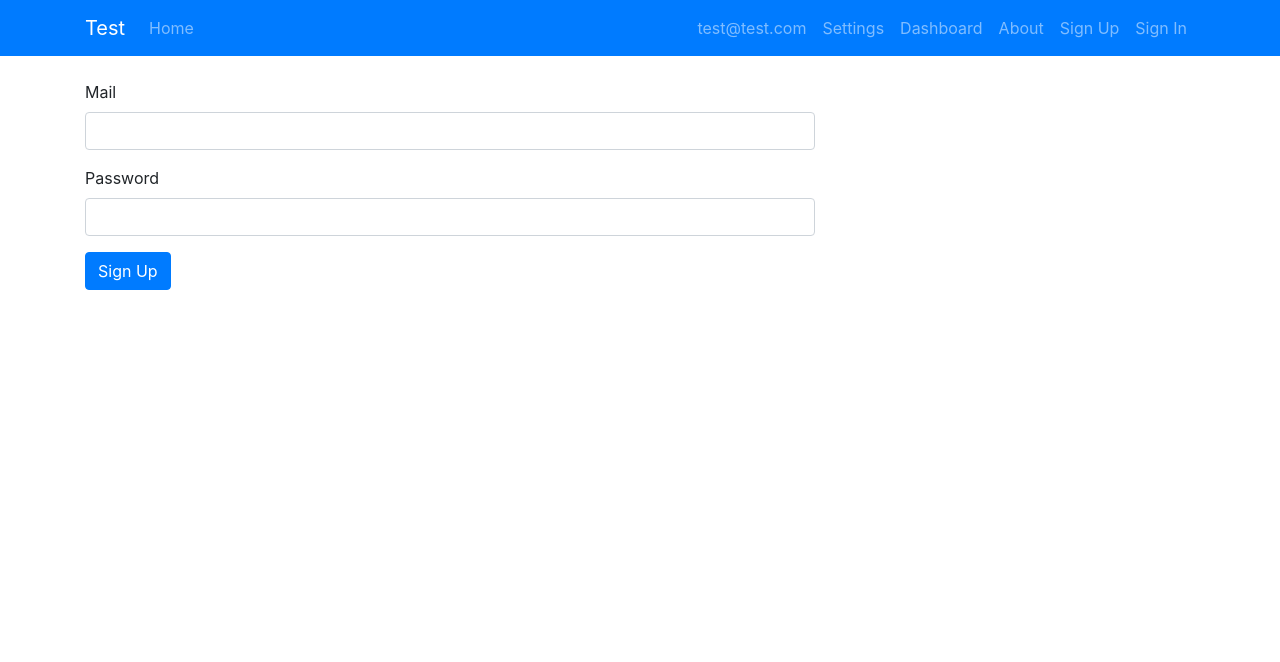
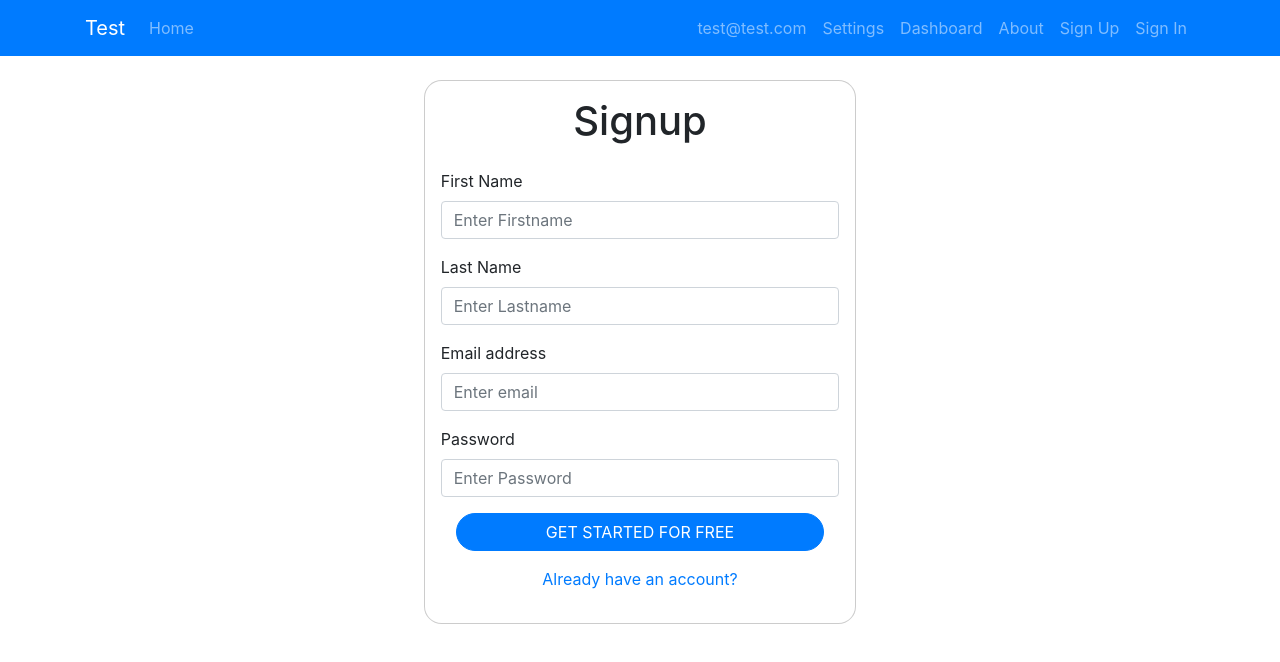
Before and after one commit to aderbalfarias/my-react, an Angular app: page /signup in a window 1280 px wide. Shown: the top 662 px of the page. Built offline with nearby package versions, Linux system fonts and the light colour scheme.

Commit message:
Adding signup view

```diff
--- a/src/app/components/auth/signin/signin.component.html
+++ b/src/app/components/auth/signin/signin.component.html
@@ -62,45 +62,6 @@
 
                 </div>
             </div>
-            <div id="second">
-                <div class="myform form ">
-                    <div class="logo mb-3">
-                        <div class="col-md-12 text-center">
-                            <h1>Signup</h1>
-                        </div>
-                    </div>
-                    <form action="#" name="registration">
-                        <div class="form-group">
-                            <label for="exampleInputEmail1">First Name</label>
-                            <input type="text" name="firstname" class="form-control" id="firstname" aria-describedby="emailHelp"
-                                placeholder="Enter Firstname">
-                        </div>
-                        <div class="form-group">
-                            <label for="exampleInputEmail1">Last Name</label>
-                            <input type="text" name="lastname" class="form-control" id="lastname" aria-describedby="emailHelp"
-                                placeholder="Enter Lastname">
-                        </div>
-                        <div class="form-group">
-                            <label for="exampleInputEmail1">Email address</label>
-                            <input type="email" name="email" class="form-control" id="email" aria-describedby="emailHelp"
-                                placeholder="Enter email">
-                        </div>
-                        <div class="form-group">
-                            <label for="exampleInputEmail1">Password</label>
-                            <input type="password" name="password" id="password" class="form-control" aria-describedby="emailHelp"
-                                placeholder="Enter Password">
-                        </div>
-                        <div class="col-md-12 text-center mb-3">
-                            <button type="submit" class=" btn btn-block mybtn btn-primary tx-tfm">Get Started For Free</button>
-                        </div>
-                        <div class="col-md-12 ">
-                            <div class="form-group">
-                                <p class="text-center"><a href="#" id="signin">Already have an account?</a></p>
-                            </div>
-                        </div>
-                    </form>
-                </div>
-            </div>
         </div>
     </div>
 </div>
--- a/src/app/components/auth/signup/signup.component.css
+++ b/src/app/components/auth/signup/signup.component.css
@@ -0,0 +1,73 @@
+body {
+    padding-top: 4.2rem;
+    padding-bottom: 4.2rem;
+    background: rgba(0, 0, 0, 0.76);
+}
+
+a {
+    text-decoration: none !important;
+}
+
+.myform {
+    position: relative;
+    display: -ms-flexbox;
+    display: flex;
+    padding: 1rem;
+    -ms-flex-direction: column;
+    flex-direction: column;
+    width: 100%;
+    pointer-events: auto;
+    background-color: #fff;
+    background-clip: padding-box;
+    border: 1px solid rgba(0, 0, 0, .2);
+    border-radius: 1.1rem;
+    outline: 0;
+    max-width: 500px;
+}
+
+.tx-tfm {
+    text-transform: uppercase;
+}
+
+.mybtn {
+    border-radius: 50px;
+}
+
+.login-or {
+    position: relative;
+    color: #aaa;
+    margin-top: 10px;
+    margin-bottom: 10px;
+    padding-top: 10px;
+    padding-bottom: 10px;
+}
+
+.span-or {
+    display: block;
+    position: absolute;
+    left: 50%;
+    top: -2px;
+    margin-left: -25px;
+    background-color: #fff;
+    width: 50px;
+    text-align: center;
+}
+
+.hr-or {
+    height: 1px;
+    margin-top: 0px !important;
+    margin-bottom: 0px !important;
+}
+
+.google {
+    color: #666;
+    width: 100%;
+    height: 40px;
+    text-align: center;
+    outline: none;
+    border: 1px solid lightgrey;
+}
+
+form .error {
+    color: #ff0000;
+}
--- a/src/app/components/auth/signup/signup.component.html
+++ b/src/app/components/auth/signup/signup.component.html
@@ -1,4 +1,4 @@
-<div class="row">
+<!-- <div class="row">
     <div class="col-xs-12 col-sm-10 col-md-8 col-sm-offset-1 col-md-offset-2">
         <form (ngSubmit)="onSignup(f)" #f="ngForm">
             <div class="form-group">
@@ -12,4 +12,51 @@
             <button class="btn btn-primary" type="submit" [disabled]="!f.valid">Sign Up</button>
         </form>
     </div>
+</div> -->
+
+
+<div class="container">
+    <div class="row">
+        <div class="col-md-5 mx-auto">
+            <div id="second">
+                <div class="myform form ">
+                    <div class="logo mb-3">
+                        <div class="col-md-12 text-center">
+                            <h1>Signup</h1>
+                        </div>
+                    </div>
+                    <form action="#" name="registration">
+                        <div class="form-group">
+                            <label for="exampleInputEmail1">First Name</label>
+                            <input type="text" name="firstname" class="form-control" id="firstname" aria-describedby="emailHelp"
+                                placeholder="Enter Firstname">
+                        </div>
+                        <div class="form-group">
+                            <label for="exampleInputEmail1">Last Name</label>
+                            <input type="text" name="lastname" class="form-control" id="lastname" aria-describedby="emailHelp"
+                                placeholder="Enter Lastname">
+                        </div>
+                        <div class="form-group">
+                            <label for="exampleInputEmail1">Email address</label>
+                            <input type="email" name="email" class="form-control" id="email" aria-describedby="emailHelp"
+                                placeholder="Enter email">
+                        </div>
+                        <div class="form-group">
+                            <label for="exampleInputEmail1">Password</label>
+                            <input type="password" name="password" id="password" class="form-control" aria-describedby="emailHelp"
+                                placeholder="Enter Password">
+                        </div>
+                        <div class="col-md-12 text-center mb-3">
+                            <button type="submit" class=" btn btn-block mybtn btn-primary tx-tfm">Get Started For Free</button>
+                        </div>
+                        <div class="col-md-12 ">
+                            <div class="form-group">
+                                <p class="text-center"><a href="#" id="signin">Already have an account?</a></p>
+                            </div>
+                        </div>
+                    </form>
+                </div>
+            </div>
+        </div>
+    </div>
 </div>
```
